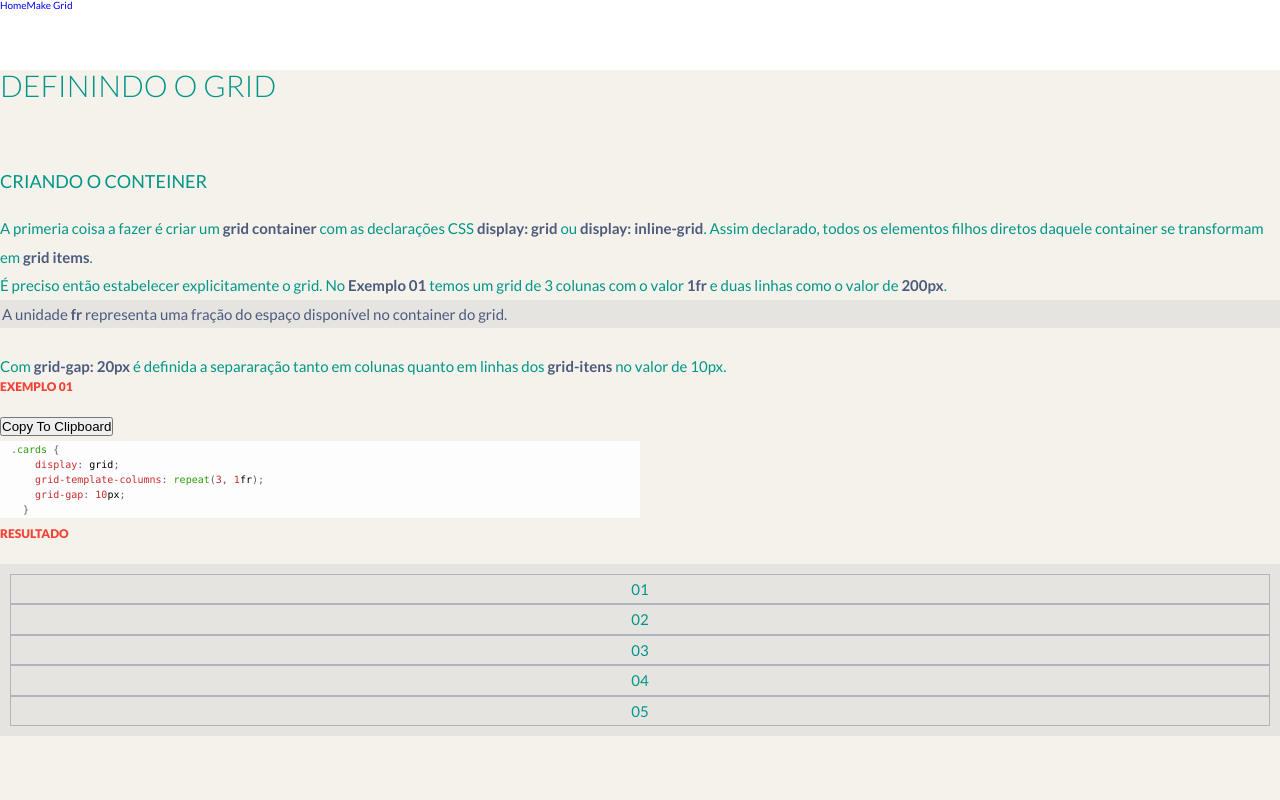
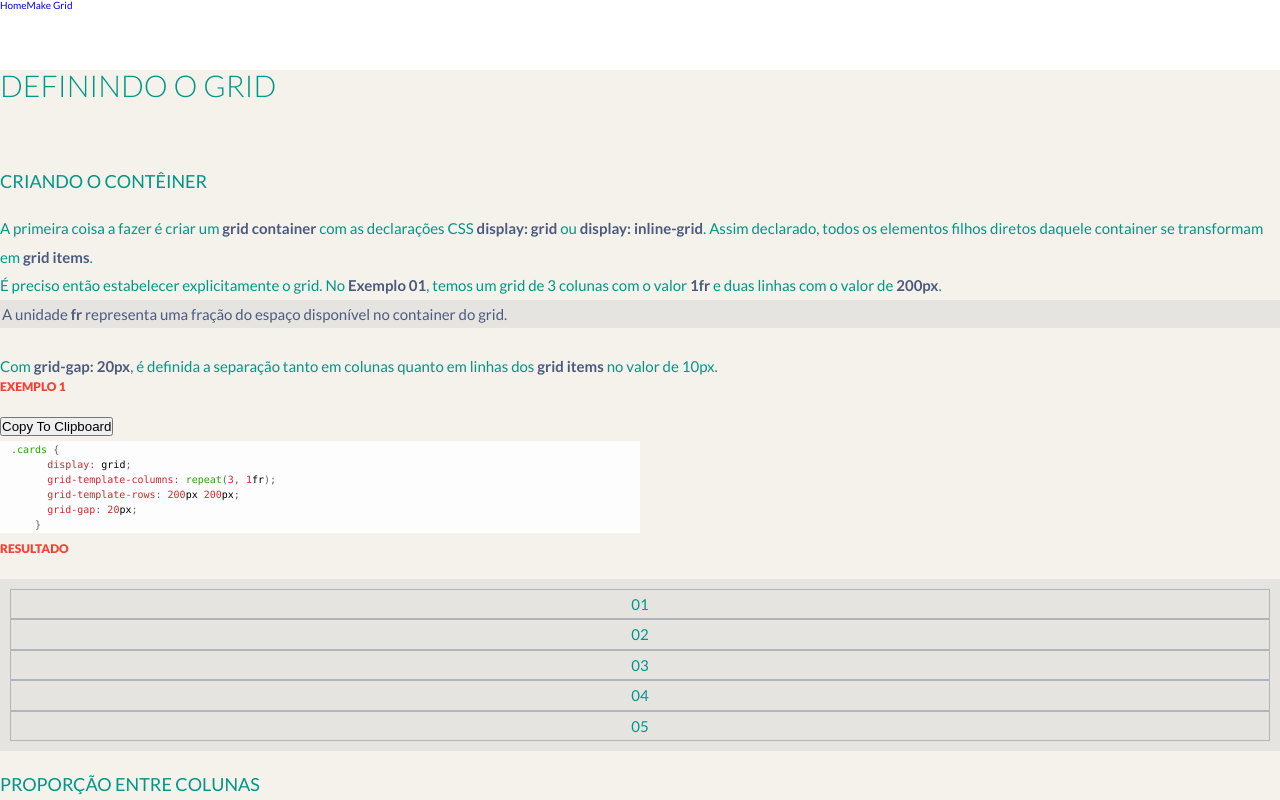
Before and after one commit to severidade/grid_css, a React (Create React App) app: page /make_grid in a window 1280 px wide. Shown: the top 800 px of the page. Built offline with nearby package versions, Linux system fonts and the light colour scheme; a web font is replaced by a local one.

Commit message:
feat: :rocket: Carrega exemplos do objeto

```diff
--- a/src/Pages/MakeGrid.jsx
+++ b/src/Pages/MakeGrid.jsx
@@ -3,6 +3,8 @@ import Navbar from "../components/Navbar/Navbar"
 
 import { Prism as SyntaxHighlighter } from 'react-syntax-highlighter';
 import { coy } from 'react-syntax-highlighter/dist/esm/styles/prism';
+
+import DefiningTheGrid from '../data/DefiningTheGrid'
 
 
 export default function MakeGrid() {
@@ -30,18 +32,14 @@ export default function MakeGrid() {
       <Navbar/>
       <h3>DEFININDO O GRID</h3>
       <div className="container_examples">
-        <div className="example">
-          <h4 className="example_title">Criando o Conteiner</h4>
-
-          <div className="example_description">
-            <p>A primeria coisa a fazer é criar um <strong>grid container</strong> com as declarações CSS <strong class="codigo">display: grid</strong> ou <strong class="codigo">display: inline-grid</strong>. Assim declarado, todos os elementos filhos diretos daquele container se transformam em <strong>grid items</strong>.</p>
-            <p>É preciso então estabelecer explicitamente o grid. No <strong>Exemplo 01</strong> temos um grid de 3 colunas com o valor <strong>1fr</strong> e duas linhas como o valor de <strong>200px</strong>.</p>
-            <p class="obs"> A unidade <strong>fr</strong> representa uma fração do espaço disponível no container do grid.</p>
-            <p>Com <strong class="codigo">grid-gap: 20px</strong> é definida a separaração tanto em colunas quanto em linhas dos <strong>grid-itens</strong> no valor de 10px.</p>
-          </div>
-
+        {Object.keys(DefiningTheGrid).map((exampleKey) => {
+          const example = DefiningTheGrid[exampleKey];
+          return (
+            <div className="example" key={exampleKey}>
+              <h4 className="example_title">{example.Title}</h4>
+              <div className="example_description" dangerouslySetInnerHTML={{ __html: example.Description }}></div>
               <div className="example_code">
-            <h5>Exemplo 01</h5>
+                <h5>Exemplo {exampleKey}</h5>
                 <div className="header_highlighter">
                   <div style={{ display: 'flex', justifyContent: 'space-between' }}>
                     <button onClick={handleCopy}>Copy To Clipboard</button>
@@ -49,13 +47,12 @@ export default function MakeGrid() {
                   </div>
                 </div>
                 <SyntaxHighlighter language="css" style={coy}>
-              {code}
+                  {example.Code}
                 </SyntaxHighlighter>
               </div>
-
-          <div class="resultado">
+              <div className="resultado">
                 <h5>Resultado</h5>
-            <div class="exemplo_01">
+                <div className={`exemplo_${exampleKey}`}>
                   <div class="item item-01"><p>01</p></div>
                   <div class="item item-02"><p>02</p></div>
                   <div class="item item-03"><p>03</p></div>
@@ -64,6 +61,8 @@ export default function MakeGrid() {
                 </div>
               </div>
             </div>
+          );
+        })}
       </div>
     </>
   )
--- a/src/data/DefiningTheGrid.js
+++ b/src/data/DefiningTheGrid.js
@@ -1,15 +1,18 @@
 const DefiningTheGrid = {
-  example1: {
+  1: {
     Title: "Criando o Contêiner",
     Description: "<p>A primeira coisa a fazer é criar um <strong>grid container</strong> com as declarações CSS <strong class='codigo'>display: grid</strong> ou <strong class='codigo'>display: inline-grid</strong>. Assim declarado, todos os elementos filhos diretos daquele container se transformam em <strong>grid items</strong>.</p><p>É preciso então estabelecer explicitamente o grid. No <strong>Exemplo 01</strong>, temos um grid de 3 colunas com o valor <strong>1fr</strong> e duas linhas com o valor de <strong>200px</strong>.</p><p class='obs'>A unidade <strong>fr</strong> representa uma fração do espaço disponível no container do grid.</p><p>Com <strong class='codigo'>grid-gap: 20px</strong>, é definida a separação tanto em colunas quanto em linhas dos <strong>grid items</strong> no valor de 10px.</p>",
     Code: `.cards {
-    display: grid;
-    grid-template-columns: repeat(3, 1fr);
-    grid-template-rows: 200px 200px;
-    grid-gap: 20px;
-  }`
+      display: grid;
+      grid-template-columns: repeat(3, 1fr);
+      grid-template-rows: 200px 200px;
+      grid-gap: 20px;
+    }`,
+    Result:{
+      NumberOfItems: 5,
+    }
   },
-  example2: {
+  2: {
     Title: "Proporção entre colunas",
     Description: "<p>A proporção entre as colunas pode ser variável. No <strong>Exemplo 2</strong> foram ciadas três colunas mas o espaço do grid foi dividido em 4 frações. As duas primeiras colunas ocupam respectivamente <strong>uma fração</strong> e a terceira coluna <strong>duas frações</strong>.</p>",
     Code: `.cards {
@@ -17,7 +20,10 @@ const DefiningTheGrid = {
       grid-template-columns: 1fr 1fr 2fr;
       grid-template-rows: 100px 100px;
       grid-gap: 10px;
-    }`
+    }`,
+    Result:{
+      NumberOfItems: 6,
+    }
   }
 };
 
```
Lines whose indentation alone changed are shown as unchanged.
